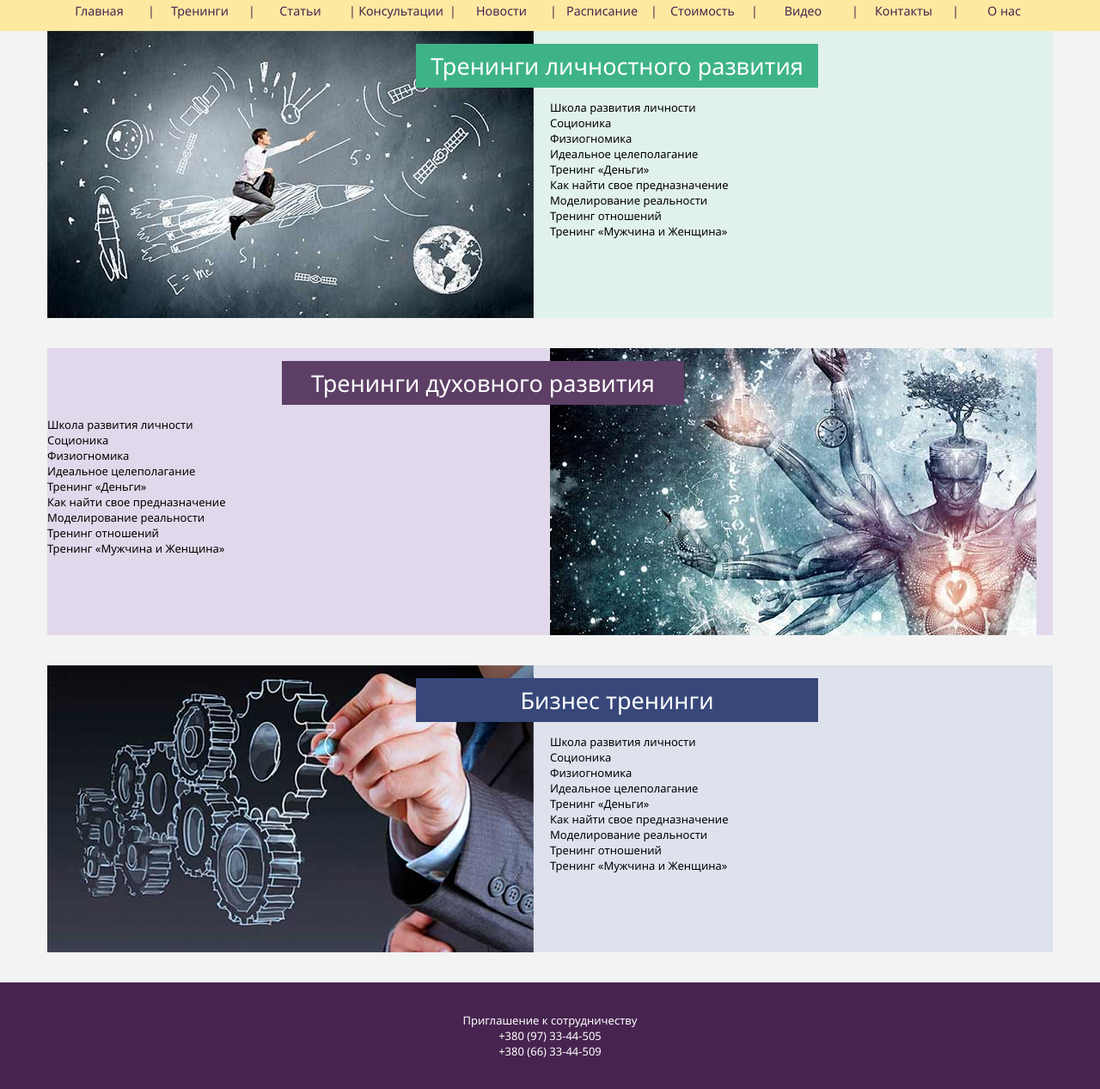
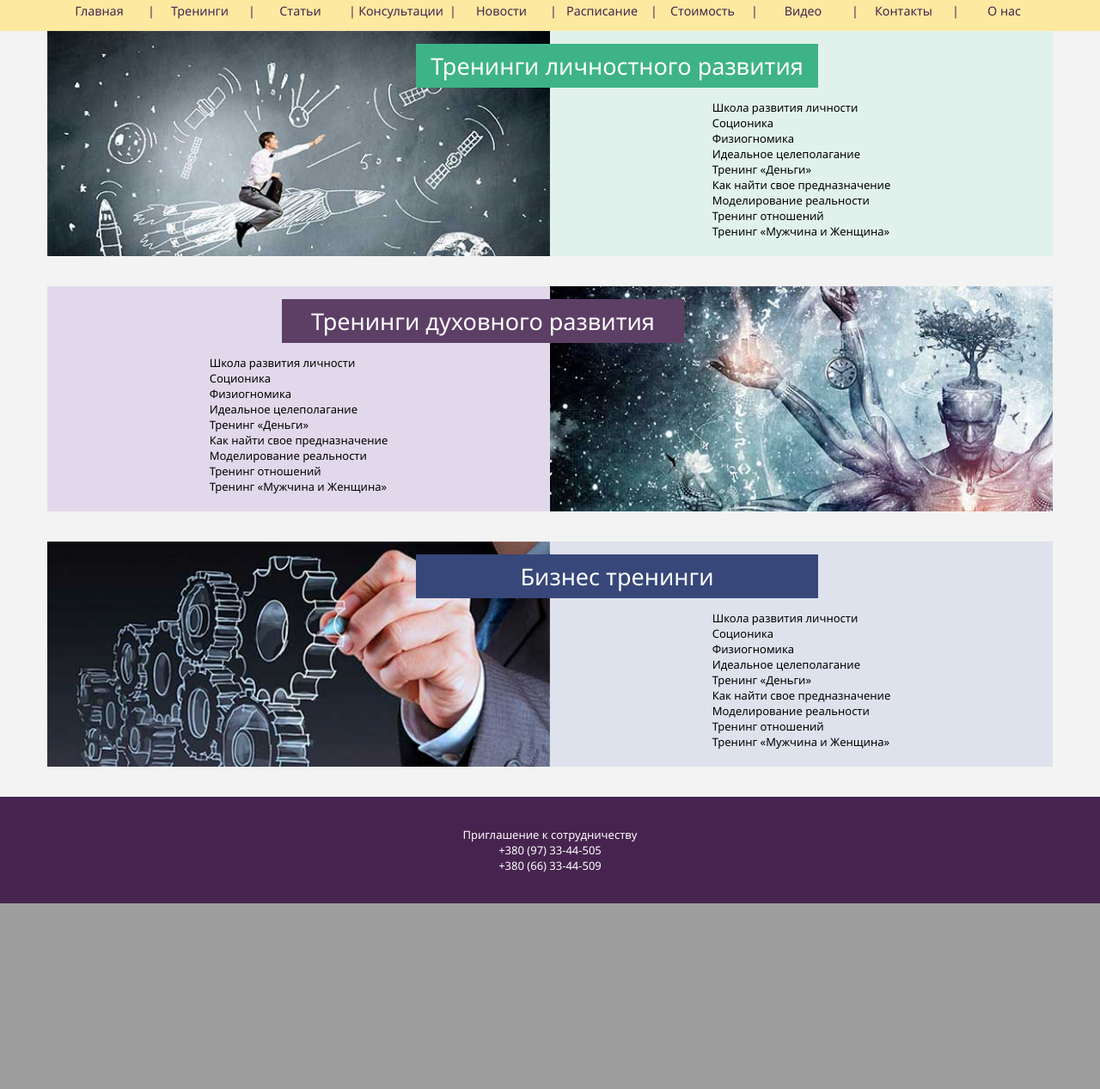
Before and after one commit to ZatolokinPavel/zhivoeslovo, a PHP site: page / in a window 1280 px wide. Shown: the part 381-1648 px from the top of the page at 86% size. After the commit the page ends 1432 px from the top, so only its background shows below. Run offline with PHP 8.4, Linux system fonts and the light colour scheme.

Commit message:
make css covers for home-activities

```diff
--- a/css/main.css
+++ b/css/main.css
@@ -129,19 +129,22 @@ body {font-size: 13px; font-family: "Segoe UI", Arial, Helvetica, sans-serif; ba
 .main-menu a {display: block; width: 100%; line-height: 47px; padding: 0 5px; color: #46244f; text-decoration: none;}
 .main-menu a:hover {background: #3ac793;}
 
-.home-activities {position: relative; margin-bottom: 35px;}
-.home-activities > div {width: 50%;}
-.home-activities > h2 {display: block; position: absolute; color: #fff; left: 50%;
-                       margin: 15px 0; padding: 7px 15px; min-width: 40%;
-                       text-align: center; font-size: 27px; font-weight: normal;}
-/*.home-activities > h2:before {display: block; content: ''; position: absolute; top: 0; right: 100%; height: 0; width: 0; border: 25px solid darkred; border-bottom-color: transparent; border-left-color: transparent;}*/
-/*.home-activities > h2:after  {display: block; content: ''; position: absolute; top: 0; left:  100%; height: 100%; width: 50px; background: red;}*/
+.home-activities {position: relative; margin-bottom: 35px; text-align: center;}
+.home-activities.n1 {background: #e1f1eb; padding-left:  50%;}
+.home-activities.n2 {background: #e1d9eb; padding-right: 50%;}
+.home-activities.n3 {background: #dee2ed; padding-left:  50%;}
+.home-activities > div.cover {position: absolute; top: 0; bottom: 0; width: 50%; height: 100%;
+                              background-repeat: no-repeat; background-size: cover;}
+.home-activities.n1 > div.cover {left:  0; background-image: url("/img/home/rocket-science.jpg")}
+.home-activities.n2 > div.cover {right: 0; background-image: url("/img/home/meditation-spiritual.jpg")}
+.home-activities.n3 > div.cover {left:  0; background-image: url("/img/home/biznes-protsess.jpg")}
+.home-activities > h2 {display: block; position: absolute; color: #fff; left: 50%; margin: 15px 0; padding: 7px 15px;
+                       min-width: 40%; text-align: center; font-size: 27px; font-weight: normal;}
 .home-activities.n1 > h2 {background: #3eb388; transform: translateX(-33.333%);}
 .home-activities.n2 > h2 {background: #5d3f66; transform: translateX(-66.666%);}
 .home-activities.n3 > h2 {background: #37477a; transform: translateX(-33.333%);}
-.home-activities.n1 {background: #e1f1eb;}
-.home-activities.n2 {background: #e1d9eb;}
-.home-activities.n3 {background: #dee2ed;}
-.home-activities ul {margin-top: 80px;}
+/*.home-activities > h2:before {display: block; content: ''; position: absolute; top: 0; right: 100%; height: 0; width: 0; border: 25px solid darkred; border-bottom-color: transparent; border-left-color: transparent;}*/
+/*.home-activities > h2:after  {display: block; content: ''; position: absolute; top: 0; left:  100%; height: 100%; width: 50px; background: red;}*/
+.home-activities ul {display: inline-block; margin: 80px 0 20px 0; text-align: initial;}
 
 footer {padding: 35px 15px; text-align: center; color: #fff; background: #46244f}
--- a/index.html
+++ b/index.html
@@ -63,11 +63,8 @@
 
 <main class="container">
     <section class="box home-activities n1">
+        <div class="cover"></div>
         <h2>Тренинги личностного развития</h2>
-        <div class="fl-l">
-            <img src="/img/home/rocket-science.jpg" alt="Тренинги личностного развития">
-        </div>
-        <div class="fl-r">
         <ul>
             <li>Школа развития личности</li>
             <li>Соционика</li>
@@ -79,14 +76,10 @@
             <li>Тренинг отношений</li>
             <li>Тренинг «Мужчина и Женщина»</li>
         </ul>
-        </div>
     </section>
     <section class="box home-activities n2">
+        <div class="cover"></div>
         <h2>Тренинги духовного развития</h2>
-        <div class="fl-r">
-            <img src="/img/home/meditation-spiritual.jpg" alt="Тренинги духовного развития">
-        </div>
-        <div class="fl-l">
         <ul>
             <li>Школа развития личности</li>
             <li>Соционика</li>
@@ -98,14 +91,10 @@
             <li>Тренинг отношений</li>
             <li>Тренинг «Мужчина и Женщина»</li>
         </ul>
-        </div>
     </section>
     <section class="box home-activities n3">
+        <div class="cover"></div>
         <h2>Бизнес тренинги</h2>
-        <div class="fl-l">
-            <img src="/img/home/biznes-protsess.jpg" alt="Бизнес тренинги">
-        </div>
-        <div class="fl-r">
         <ul>
             <li>Школа развития личности</li>
             <li>Соционика</li>
@@ -117,7 +106,6 @@
             <li>Тренинг отношений</li>
             <li>Тренинг «Мужчина и Женщина»</li>
         </ul>
-        </div>
     </section>
 </main>
 
```
Lines whose indentation alone changed are shown as unchanged.
